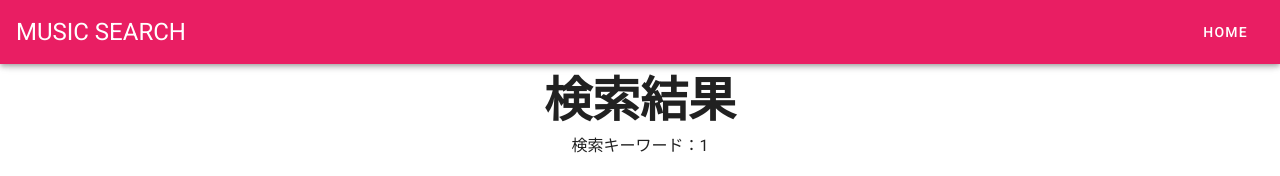
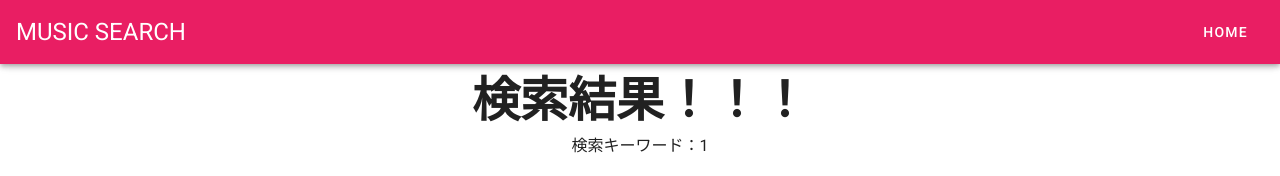
Before and after one commit to haruocode/music_search, a Vue app: page /result/1 in a window 1280 px wide. Shown: the top 176 px of the page. Built offline with nearby package versions, Linux system fonts and the light colour scheme; no server answers.

Commit message:
テスト
テストコミットのコメントです。

```diff
--- a/src/views/Result.vue
+++ b/src/views/Result.vue
@@ -6,7 +6,7 @@
     >
       <v-flex mb-1>
         <h1 class="display-2 font-weight-bold mb-2">
-          検索結果
+          検索結果！！！
         </h1>
         <p class="subheading font-weight-regular">
           検索キーワード：{{ this.$route.params.keyword }}
```
